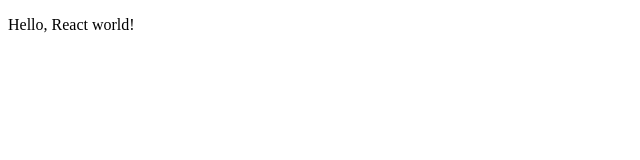
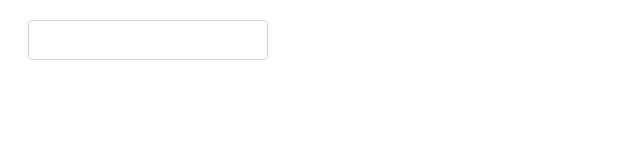
Before and after one commit to SojiroNishimura/wiki-potter, a React app: page / in a window 1280 px wide. Shown: the top 160 px of the page, without its empty margins (0-640 px from the left). Built offline with nearby package versions, Linux system fonts and the light colour scheme.

Commit message:
Add : Organize app structure

```diff
--- /dev/null
+++ b/src/containers/App.js
@@ -0,0 +1,18 @@
+import React, { Component } from 'react';
+import AutoCompleteDropdown from '../components/AutoCompleteDropdown';
+
+const containerStyle = {
+  margin: '20px 0 0 20px'
+};
+
+class App extends Component {
+  render() {
+    return(
+      <div style={containerStyle}>
+        <AutoCompleteDropdown />
+      </div>
+    )
+  }
+}
+
+export default App;
--- a/src/index.js
+++ b/src/index.js
@@ -1,15 +1,14 @@
 import React, { Component } from 'react';
 import { render } from 'react-dom';
+import App from './containers/App';
 
-class App extends Component {
+class Main extends Component {
   render() {
     console.log("React created");
     return(
-      <div>
-        <p>Hello, React world!</p>
-      </div>
+      <App />
     )
   }
 }
 
-render(<App />, document.getElementById('app'));
+render(<Main />, document.getElementById('app'));
```
